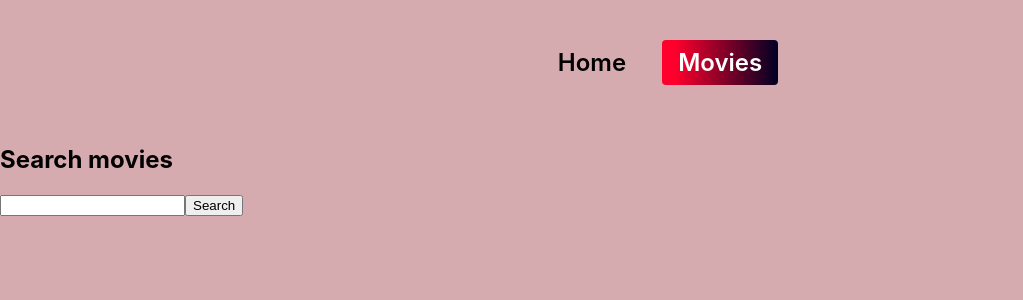
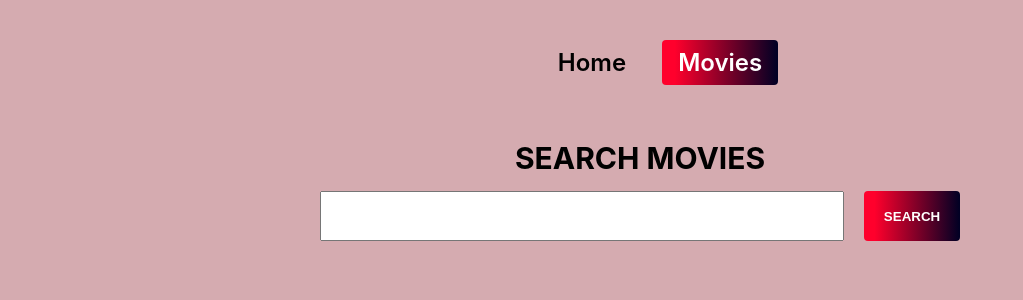
Before and after one commit to BondarViktoriia/movies, a React (Create React App) app: page /goit-react-hw-05-movies/movies in a window 1280 px wide. Shown: the top 300 px of the page, without its empty margins (0-1023 px from the left). Built offline with nearby package versions, Linux system fonts and the light colour scheme.

Commit message:
search form styled

```diff
--- a/src/components/SearchForm/SearchForm.js
+++ b/src/components/SearchForm/SearchForm.js
@@ -1,4 +1,5 @@
 import PropTypes from 'prop-types';
+import {Form,Input,SearchButton } from './SearchForm.styled'
 
 const SearchForm = ({ onSubmit, value }) => {
 
@@ -9,10 +10,10 @@ const SearchForm = ({ onSubmit, value }) => {
 
     return (
            <>
-      <form onSubmit={handleSubmit}>
-        <input type="text" name="query" defaultValue={value}/>
-        <button type="submit">Search</button>
-      </form>
+      <Form onSubmit={handleSubmit}>
+        <Input type="text" name="query" defaultValue={value}/>
+        <SearchButton type="submit">Search</SearchButton>
+      </Form>
 
     </>
     )
--- /dev/null
+++ b/src/components/SearchForm/SearchForm.styled.js
@@ -0,0 +1,32 @@
+import styled from "styled-components";
+
+export const Form = styled.form`
+    display: flex;
+    gap: 20px;
+    justify-content: center;
+    margin-bottom: 16px;
+`
+export const Input = styled.input`
+    padding: 10px;
+    width: 500px;
+    height: 26px;
+    font-weight: 700;
+
+
+`
+export const SearchButton = styled.button`
+    display: flex;
+    align-items: center;
+    justify-content: center;
+    gap: 8px;
+    border: none;
+    padding-left: 20px;
+    padding-right: 20px;
+      background: rgb(255,0,44);
+    background: linear-gradient( 90deg, rgba(255,0,44,1) 11%, rgba(2,0,36,1) 99% );
+    border-radius: 4px;
+    font-weight: 600;
+    cursor: pointer;
+    color:white;
+    text-transform: uppercase;
+`
--- a/src/pages/Movie/Movie.js
+++ b/src/pages/Movie/Movie.js
@@ -3,6 +3,8 @@ import { getMovies } from 'components/services/Api';
 import TrendingMovies from 'components/TrendingMovies/TrendingMovies';
 import { useState, useEffect } from 'react';
 import { useSearchParams, useLocation } from 'react-router-dom';
+import { MovieTitle } from './Movie.styled';
+
 const Movie = () => {
   const [searchMovies, setSearchMovies] = useState([]);
   const [, setError] = useState(null);
@@ -40,7 +42,7 @@ const Movie = () => {
   return (
     <main>
       <section>
-        <h1>Search movies</h1>
+        <MovieTitle>Search movies</MovieTitle>
         <SearchForm onSubmit={onSubmit} value={searchQuery} />
         {searchMovies?.length > 0 && (
           <TrendingMovies movies={searchMovies} location={location} />
--- /dev/null
+++ b/src/pages/Movie/Movie.styled.js
@@ -0,0 +1,10 @@
+import styled from 'styled-components';
+
+export const MovieTitle = styled.h1`
+  font-size: 30px;
+  font-weight: bold;
+  text-align: center;
+  text-transform: uppercase;
+  margin: 0;
+  padding: 15px;
+`;
```
